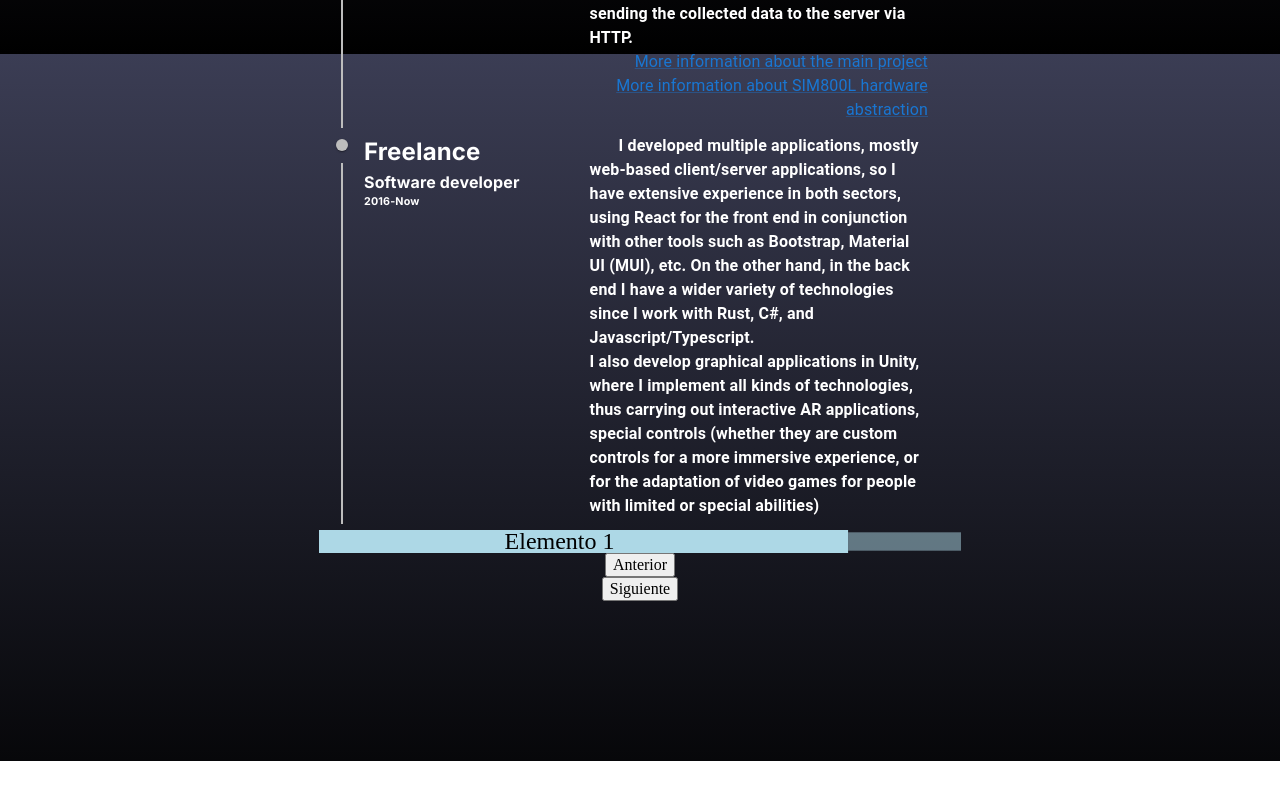
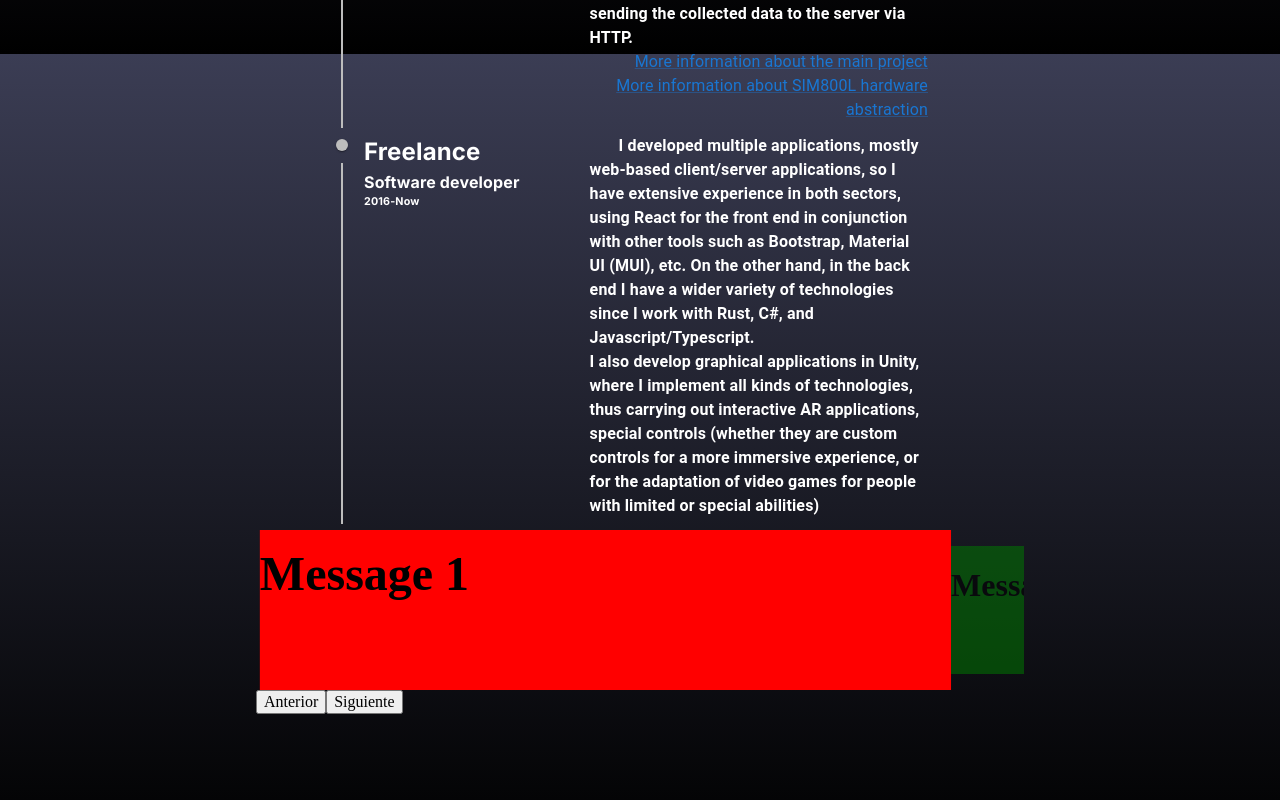
Before and after one commit to TevesManuel/myOwnWebsite, a React (Create React App) app: page / in a window 1280 px wide. Shown: the part 746-1546 px from the top of the page. Before the commit the page ends 1507 px from the top, so only its background shows below. Built offline with nearby package versions, Linux system fonts and the light colour scheme.

Commit message:
Implementation of the list

```diff
--- a/src/components/MyProjects/MyProjects.css
+++ b/src/components/MyProjects/MyProjects.css
@@ -6,6 +6,7 @@ body {
 
 .projectsMainContainer {
     width: 100%;
+    height: 20%;
     display: flex;
     justify-content: center;
 }
@@ -14,38 +15,6 @@ body {
     display: flex;
     flex-direction: column;
     align-items: center;
-}
-
-.slider {
-    position: relative;
-    width: 100%;
-    height: 100%;
-    overflow: hidden;
-}
-
-.slides-container {
-    display: flex;
-    transition: transform 0.5s ease;
-    width: 100%;
+    width: 60%;
     height: 100%;
 }
-
-.slide {
-    flex: 0 0 75%; /*Size of slide*/
-    opacity: 0.5;
-    font-size: 20px;
-    display: flex;
-    justify-content: center;
-    align-items: center;
-    background-color: lightblue;
-    transition: transform 0.5s ease, opacity 0.5s ease;
-}
-
-.slide.focus {
-    transform: scale(1.2);
-    opacity: 1;
-}
-
-.slide:not(.focus) {
-    transform: scale(0.8);
-}
--- a/src/components/MyProjects/MyProjects.tsx
+++ b/src/components/MyProjects/MyProjects.tsx
@@ -1,39 +1,37 @@
-import React, { useState } from "react";
+import React from "react";
 import "./MyProjects.css";
+import TSlider from "../TSlider/TSlider";
+import TSliderElement from "../TSlider/TSliderElement/TSliderElement";
 
 const MyProjects: React.FC = () => {
-  const [currentIndex, setCurrentIndex] = useState<number>(0);
-  const slides: string[] = ['Elemento 1', 'Elemento 2', 'Elemento 3', 'Elemento 4', 'Elemento 5', 'Elemento 6', 'Elemento 7'];
 
-  const handlePrev = () => {
-    setCurrentIndex((prevIndex) => (prevIndex > 0 ? prevIndex - 1 : slides.length - 1));
-  };
-
-  const handleNext = () => {
-    setCurrentIndex((prevIndex) => (prevIndex < slides.length - 1 ? prevIndex + 1 : 0));
-  };
 
   return (
     <div className="projectsMainContainer">
       <div className="projectsContainer">
-        <div className="slider">
-          <div
-            className="slides-container"
-            style={{ transform: `translateX(-${currentIndex === (slides.length-1) ? currentIndex*75-25 : currentIndex > 0 ? currentIndex*75-12.5 : 0}%)` }}
-            // style={{ transform: `translateX(-${currentIndex * (75) - 25}%)` }}
-          >
-            {slides.map((slide, index) => (
-              <div
-                key={index}
-                className={`slide ${index === currentIndex ? 'focus' : ''}`}
-              >
-                {slide}
-              </div>
-            ))}
-          </div>
-        </div>
-        <button onClick={handlePrev}>Anterior</button>
-        <button onClick={handleNext}>Siguiente</button>
+        <TSlider>
+            <TSliderElement>
+                <div className="fwh" style={{'backgroundColor': 'red'}}>
+                    <h1>
+                        Message 1
+                    </h1>
+                </div>
+            </TSliderElement>
+            <TSliderElement>
+                <div className="fwh" style={{'backgroundColor': 'green'}}>
+                    <h1>
+                        Message 2
+                    </h1>
+                </div>
+            </TSliderElement>
+            <TSliderElement>
+                <div className="fwh" style={{'backgroundColor': 'blue'}}>
+                    <h1>
+                        Message 3
+                    </h1>
+                </div>
+            </TSliderElement>
+        </TSlider>
       </div>
     </div>
   );
--- /dev/null
+++ b/src/components/TSlider/TSlider.css
@@ -0,0 +1,48 @@
+.slider {
+    position: relative;
+    width: 100%;
+    height: 100%;
+    overflow: hidden;
+}
+
+.slides-container {
+    display: flex;
+    transition: transform 0.5s ease;
+    width: 100%;
+    height: 100%;
+}
+
+.slide {
+    flex: 0 0 75%; /*Size of slide*/
+    opacity: 0.5;
+    font-size: 20px;
+    display: flex;
+    justify-content: center;
+    align-items: center;
+    background-color: lightblue;
+    transition: transform 0.5s ease, opacity 0.5s ease;
+}
+
+.slide.focus {
+    transform: scale(1.2);
+    opacity: 1;
+}
+
+.slide:not(.focus) {
+    transform: scale(0.8);
+}
+
+.TSliderItem {
+    height: 100%;
+    width: 100%;
+    display: flex;
+    justify-content: center;
+    align-items: center;
+}
+.TSliderElement {
+    height: 100%;
+    width: 100%;
+    display: flex;
+    justify-content: center;
+    align-items: center;
+}
--- /dev/null
+++ b/src/components/TSlider/TSlider.tsx
@@ -0,0 +1,53 @@
+import React, { useState } from "react";
+import "./TSlider.css";
+import TSliderElement from "./TSliderElement/TSliderElement";
+
+interface TSliderProps {
+    children: React.ReactNode;
+}
+
+const TSlider: React.FC<TSliderProps> = ({ children }) => {
+    const [currentIndex, setCurrentIndex] = useState<number>(0);
+
+    const elementsCount = React.Children.count(children);
+
+    const slides = React.Children.map(children, (child) => {
+        if (React.isValidElement(child) && child.type === TSliderElement) {
+            return <div className="TSliderItem">{child}</div>;
+        }
+        return null;
+    }) || [];
+
+    const handlePrev = () => {
+        setCurrentIndex((prevIndex) => (prevIndex > 0 ? prevIndex - 1 : elementsCount - 1));
+    };
+
+    const handleNext = () => {
+        setCurrentIndex((prevIndex) => (prevIndex < elementsCount - 1 ? prevIndex + 1 : 0));
+    };
+
+    return (
+        <div style={{'width': '100%', 'height': '100%'}}>
+            <div className="slider">
+                <div
+                    className="slides-container"
+                    style={{ transform: `translateX(${currentIndex === (elementsCount-1) ? -(currentIndex*75-25+8) : currentIndex > 0 ? -(currentIndex*75-12.5) : 8}%)` }}
+                >
+                    {slides.map((slide, index) => (
+                    <div
+                        key={index}
+                        className={`slide ${index === currentIndex ? 'focus' : ''}`}
+                    >
+                        {slide}
+                    </div>
+                ))}
+            </div>
+            </div>
+
+            <button onClick={handlePrev}>Anterior</button>
+            <button onClick={handleNext}>Siguiente</button>
+        </div>
+    )
+}
+
+export default TSlider;
--- /dev/null
+++ b/src/components/TSlider/TSliderElement/TSliderElement.tsx
@@ -0,0 +1,14 @@
+import React from "react"
+
+interface TSliderElementProps {
+    children: React.ReactNode;
+}
+
+const TSliderElement : React.FC<TSliderElementProps> = ({ children }) => {
+    return (
+        <div className="TSliderElement">
+            {children}
+        </div>
+    );
+}
+export default TSliderElement;
```
